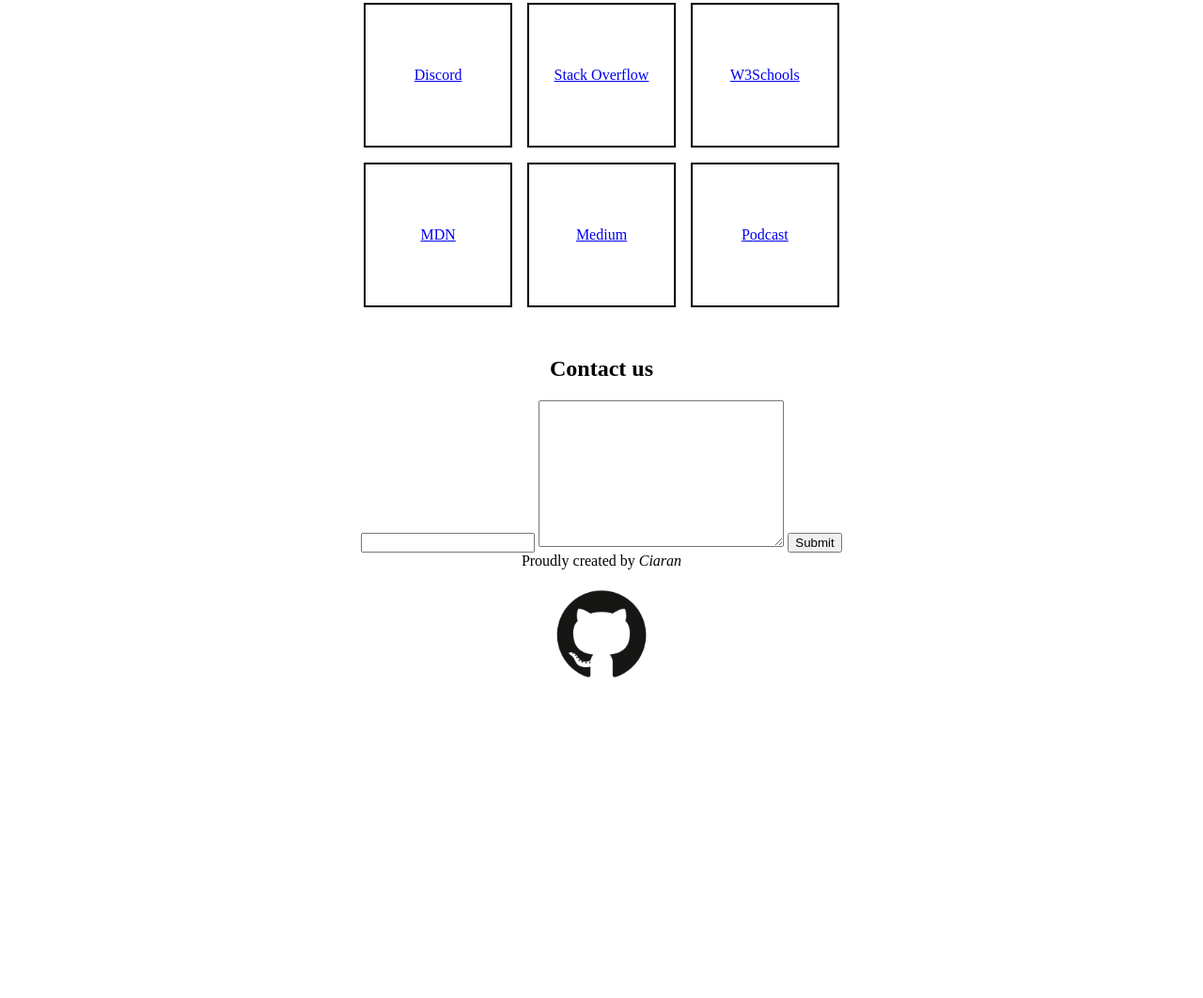
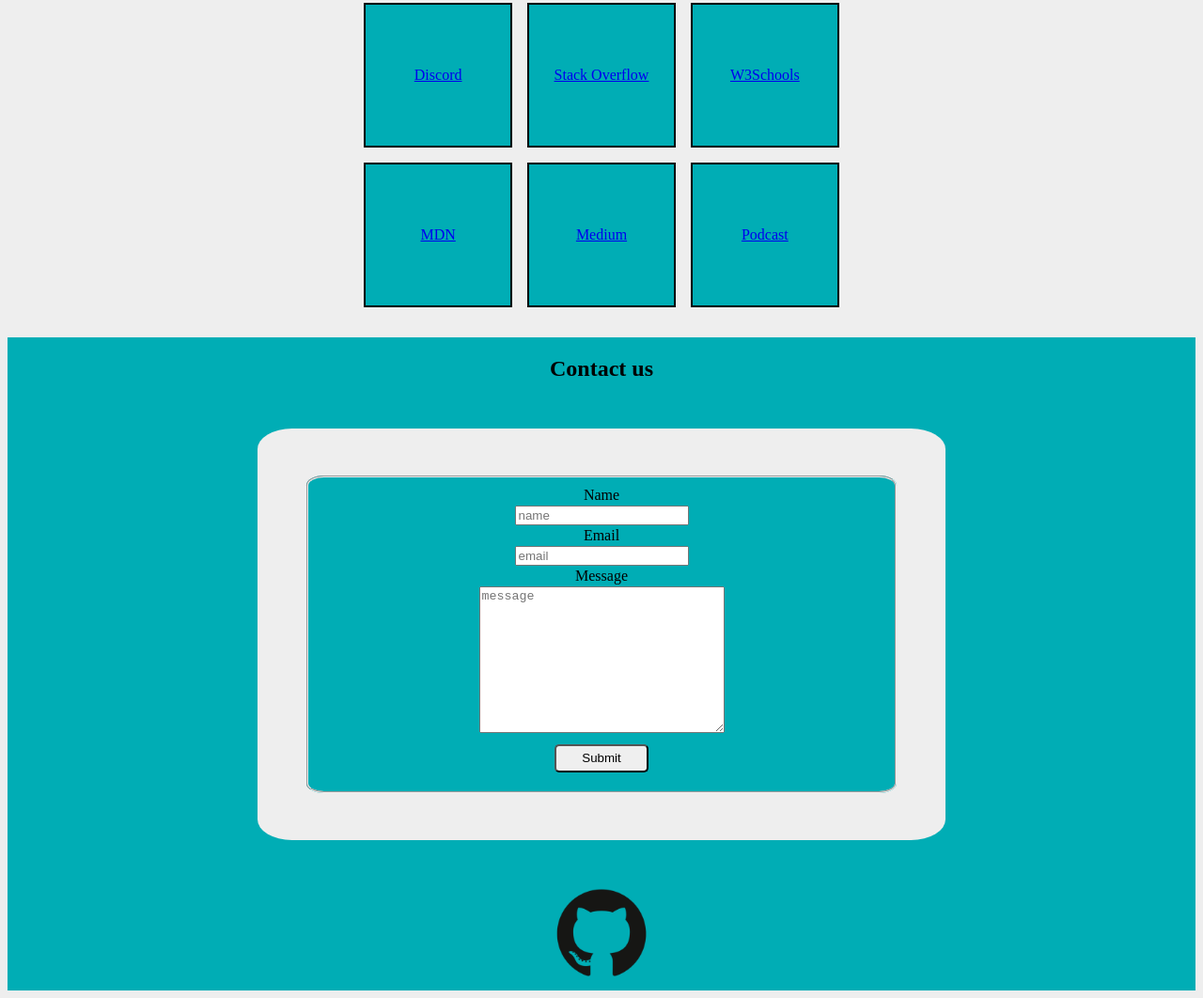
Before and after one commit to CiaranW12/Ciaran-Name-Project, a plain HTML site: page index.html in a window 1280 px wide. Shown: the part 828-1890 px from the top of the page at 94% size. Before the commit the page ends 1572 px from the top, so only its background shows below. Drawn offline with Linux system fonts and the light colour scheme.

Commit message:
finished styling

```diff
--- a/index.html
+++ b/index.html
@@ -57,12 +57,25 @@
     <footer id="contact">
         <h2>Contact us</h2>
         <form>
-            <input type="text" />
-            <textarea cols="30" rows="10"></textarea>
-            <button type="submit">Submit</button>
-            </form>
-            <div>Proudly created by <em>Ciaran</em></div>
-        </form>
+            <div class="form-container">
+                <form action="">
+                    <fieldset>
+                        <label for="name">Name</label>
+                        <input type="text" id="name" required placeholder="name">
+                        <label for="email">Email</label>
+                        <input type="email" id="email" required placeholder="email">
+                        <label for="message">Message</label>
+                        <textarea name="message" id="message" cols="30" rows="10" placeholder="message"></textarea>
+
+                        <button type="submit" id="fieldbutton">Submit</button>
+
+                    </fieldset>
+
+
+
+                </form>
+
+            </div>
         <a href="https://github.com/CiaranW12">
             <img class="github" src="Resources\github.png" alt="github-icon">
         </a>
--- a/style.css
+++ b/style.css
@@ -1,9 +1,11 @@
 nav {
     display:flex;
     justify-content: space-between;
-    background-color: rgba(206, 208, 211, 0.158);
+    background-color:#00ADB5;
 }
-
+body{
+    background-color:#EEEEEE;
+}
 .left-nav {
     display: flex;
     align-items: center;
@@ -54,11 +56,13 @@
     display: flex;
     align-items: center;
     justify-content: space-around;
+    background-color: #393E46;
 }
 
 #duck img {
     width: 300px;
     height: 300px;
+    border-radius: 50%;
 }
 .text p, .text h2 {
     text-align: center;
@@ -89,6 +93,7 @@
     align-items: center;
     height: 150px;
     transition: 0.3s;
+    background-color: #00ADB5;
 
 }
 .grid-item:hover{
@@ -102,8 +107,41 @@
     justify-content: center;
     flex-direction: column;
     text-align: center;
+    background-color: #00ADB5;
 }
+.form-container {
+    text-align: center;
+    border-radius: 5%;
+    display: flex;
+    flex-direction: column-reverse;
+    width: 50%;
+    margin: 30px auto;
+    padding: 50px;
+    background-color: #EEEEEE;
 
+}
+fieldset {
+    display: flex;
+    flex-direction: column;
+    padding: 10px;
+    border-radius: 3%;
+    background-color: #00ADB5;
+}
+#name, #email, #age {
+    width: auto;
+    margin: 2px auto;
+}
+#message {
+    width: auto;
+    margin: 2px auto;
+}
+#fieldbutton {
+    border-radius: 5px;
+    width: 100px;
+    height: 30px;
+    margin: 10px auto;
+    color:  black;
+}
 .github{
     width: 110px;
     height :110px;
```
